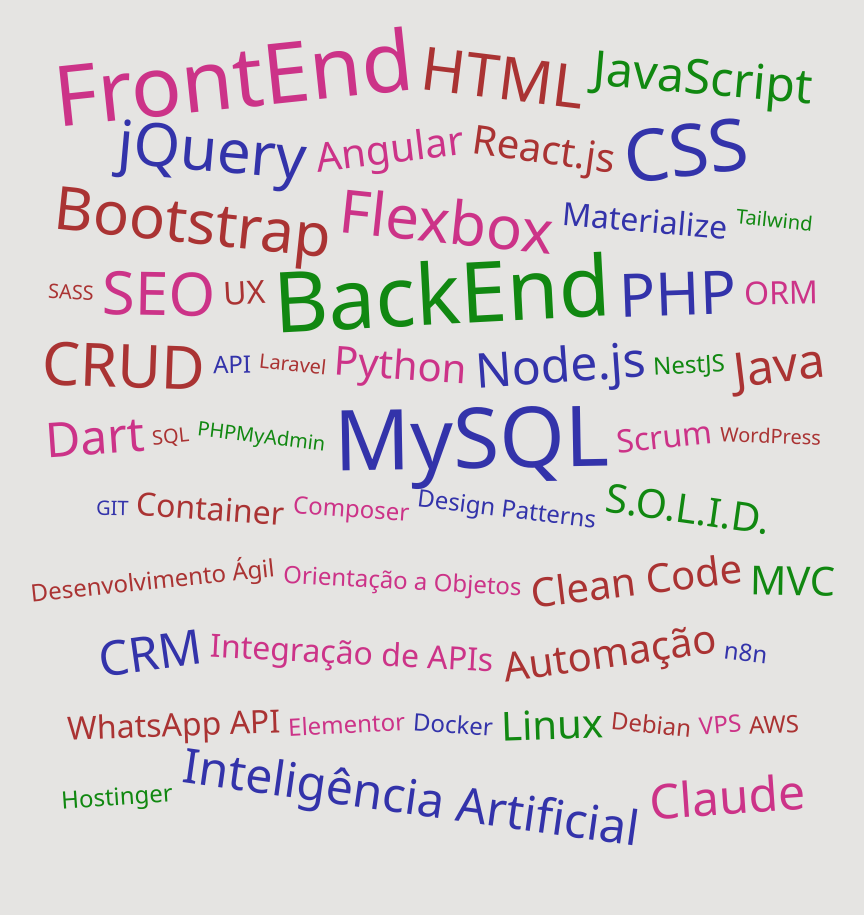
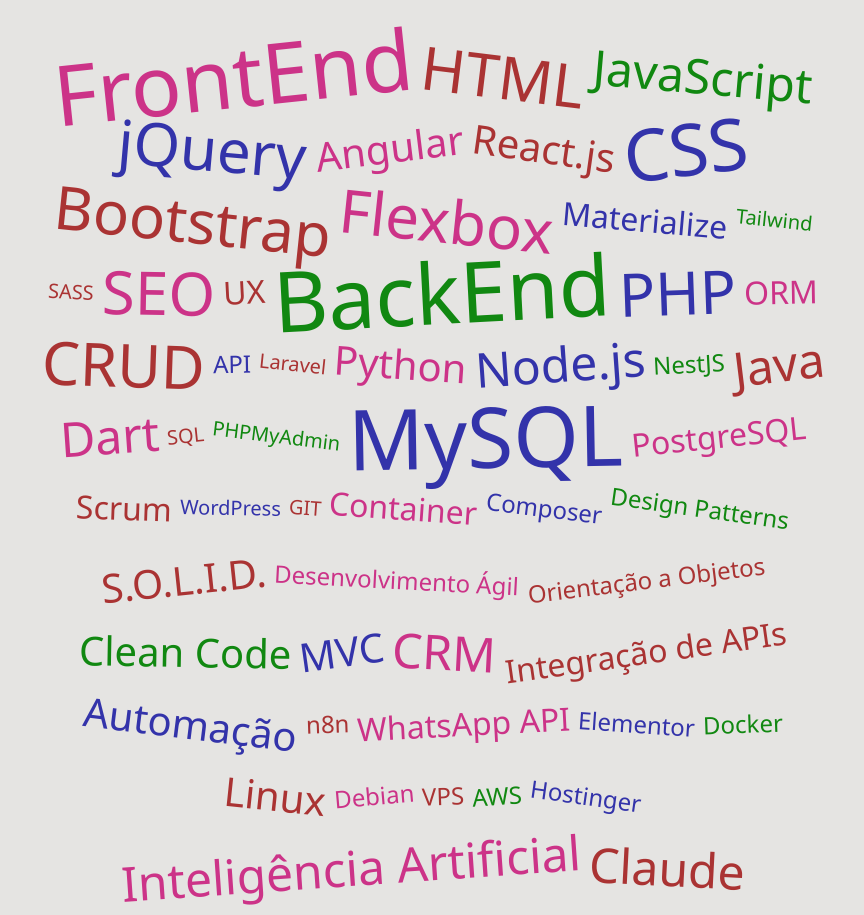
Before and after one commit to josearnaldolopes/portfolio, a PHP site: page / in a window 1280 px wide. Shown: the part 5235-6150 px from the top of the page, without its empty margins (207-1071 px from the left). Run offline with PHP 8.4, Linux system fonts and the light colour scheme; some libraries are stand-ins or nearby versions.

Commit message:
Adiciona PostgreSQL a nuvem de palavras

```diff
--- a/index.php
+++ b/index.php
@@ -339,6 +339,7 @@ $versao = filemtime(__DIR__ . '/css/styles.css') . filemtime(__DIR__ . '/js/scri
                           <li><a href="javascript:void(0)" data-weight="3">SQL</a></li>
                           <li><a href="javascript:void(0)" data-weight="3">PHPMyAdmin</a></li>
                           <li><a href="javascript:void(0)" data-weight="10">MySQL</a></li>
+                          <li><a href="javascript:void(0)" data-weight="5">PostgreSQL</a></li>
                           <li><a href="javascript:void(0)" data-weight="5">Scrum</a></li>
                           <li><a href="javascript:void(0)" data-weight="3">WordPress</a></li>
                           <li><a href="javascript:void(0)" data-weight="3">GIT</a></li>
```
